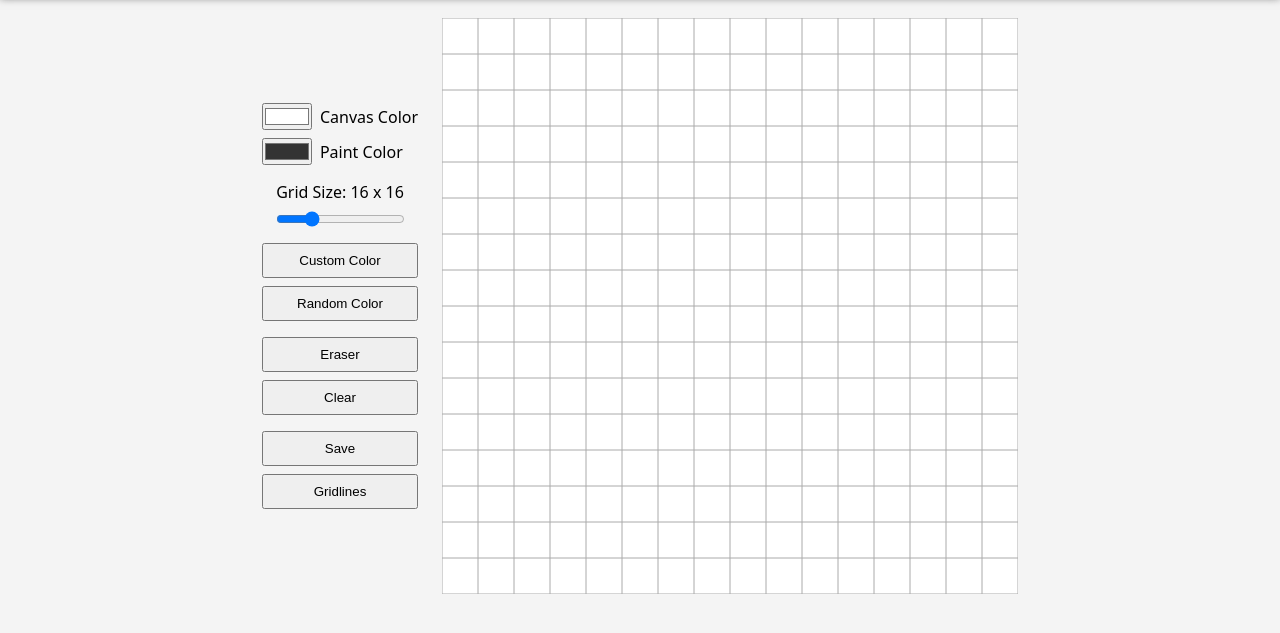
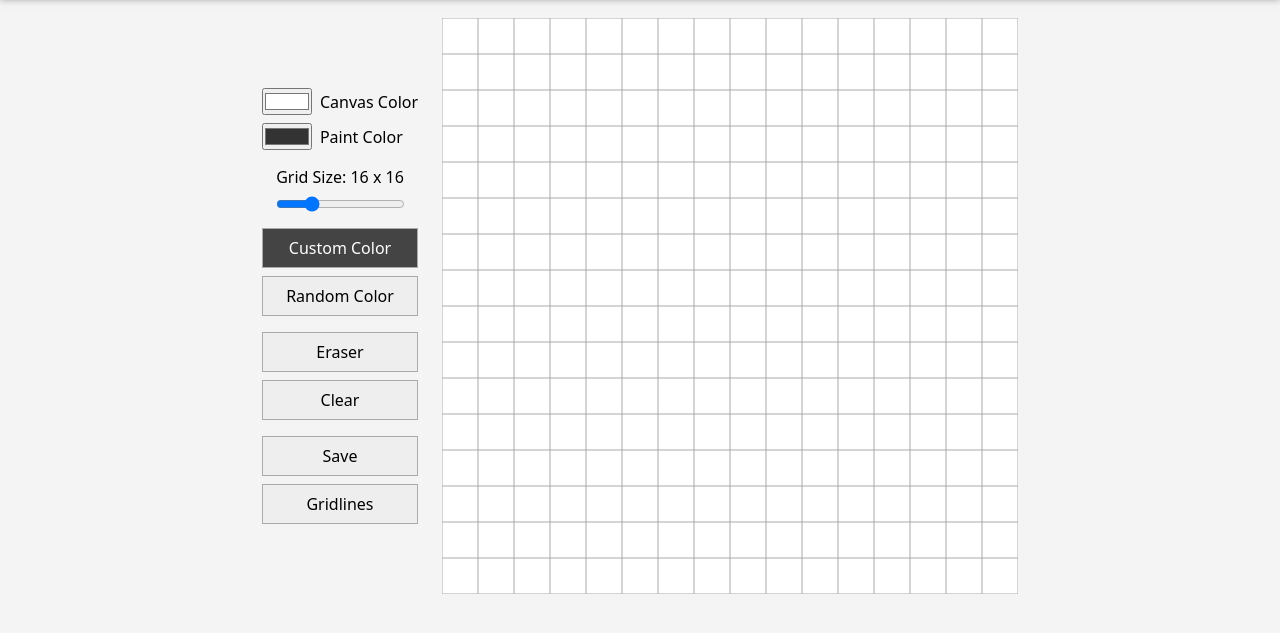
Before and after one commit to karolistech/pixel-paint789, a website built with Vite: page index.html in a window 1280 px wide. Shown: the part 81-714 px from the top of the page. Built offline with nearby package versions, Linux system fonts and the light colour scheme.

Commit message:
feat: add selected mode styles

```diff
--- a/index.html
+++ b/index.html
@@ -33,7 +33,7 @@
         </div>
 
         <div class="controls__group">
-          <button class="controls__btn controls__btn--custom-color">Custom Color</button>
+          <button class="controls__btn controls__btn--custom-color controls__btn--selected">Custom Color</button>
           <button class="controls__btn controls__btn--random-color">Random Color</button>
         </div>
 
--- a/src/script.ts
+++ b/src/script.ts
@@ -70,6 +70,10 @@ function updateGridSize(e: Event) {
 
 function setPaintMode(mode: PaintMode) {
   state.paintMode = mode;
+
+  customColorBtn.classList.toggle("controls__btn--selected", state.paintMode === "custom-color");
+  randomColorBtn.classList.toggle("controls__btn--selected", state.paintMode === "random-color");
+  eraserBtn.classList.toggle("controls__btn--selected", state.paintMode === "eraser");
 }
 
 function handleCanvasInput(e: PointerEvent) {
--- a/src/style.css
+++ b/src/style.css
@@ -53,6 +53,17 @@
 .controls__btn {
   flex: 1;
   padding-block: 0.5rem;
+  border: 1px solid #aaa;
+  background-color: #eee;
+  color: #000;
+  font-family: inherit;
+  font-size: 1rem;
+  cursor: pointer;
+}
+
+.controls__btn--selected {
+  background-color: #444;
+  color: #fff;
 }
 
 .canvas {
```
